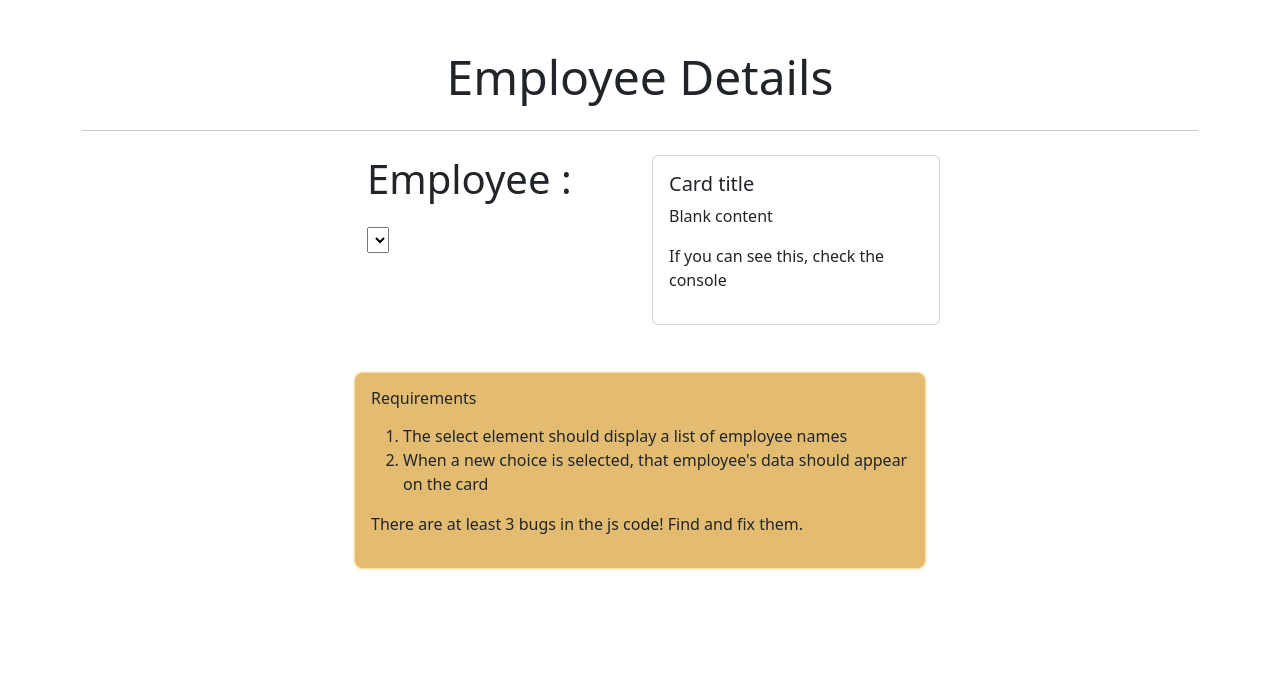
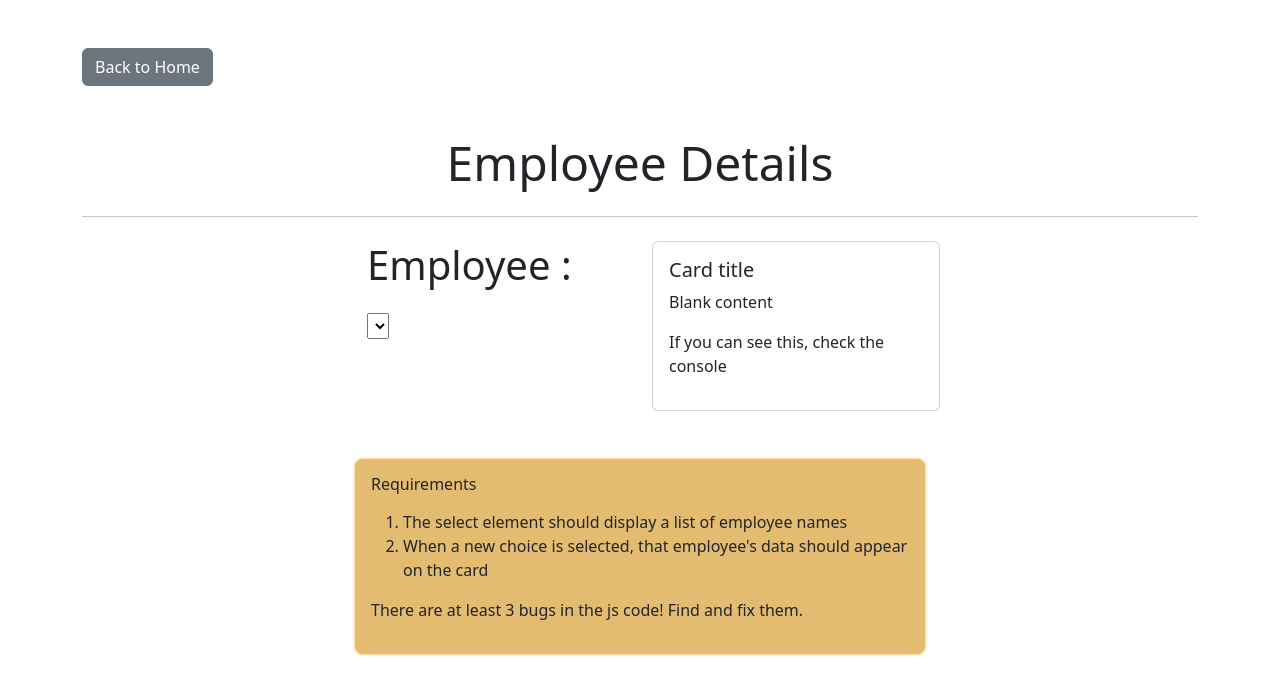
Before and after one commit to johnrearden/javascript-debugging, a plain HTML site: page selectbox.html in a window 1280 px wide. Drawn offline with nearby package versions, Linux system fonts and the light colour scheme.

Commit message:
Add home link on this branch

```diff
--- a/selectbox.html
+++ b/selectbox.html
@@ -12,6 +12,7 @@
 <body>
 
     <div class="container">
+        <a href="index.html" class="btn btn-secondary mt-5">Back to Home</a>
         <div class="row text-center mt-5">
             <h1 class="display-5">Employee Details</h1>
         </div>
```
